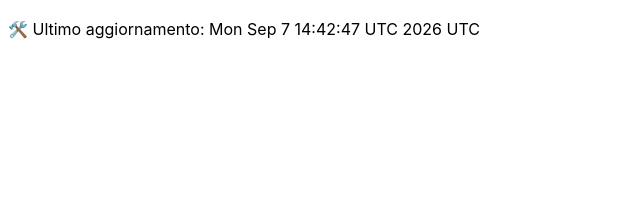
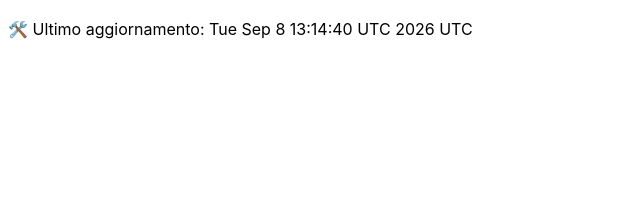
Before and after one commit to DanteTrb/DanteTrb.github.io, a Jekyll site: the page built from badges.md, in a window 1280 px wide. Shown: the top 213 px of the page, without its empty margins (0-640 px from the left). Built offline with Jekyll 4.4.1, drawn with Linux system fonts in a browser that asks for light colours; our own code applies the rules of GitHub Pages for plain Markdown files.

```diff
--- a/badges.md
+++ b/badges.md
@@ -1 +1 @@
-🛠️ Ultimo aggiornamento: Mon Sep  7 14:42:47 UTC 2026 UTC
+🛠️ Ultimo aggiornamento: Tue Sep  8 13:14:40 UTC 2026 UTC
```
